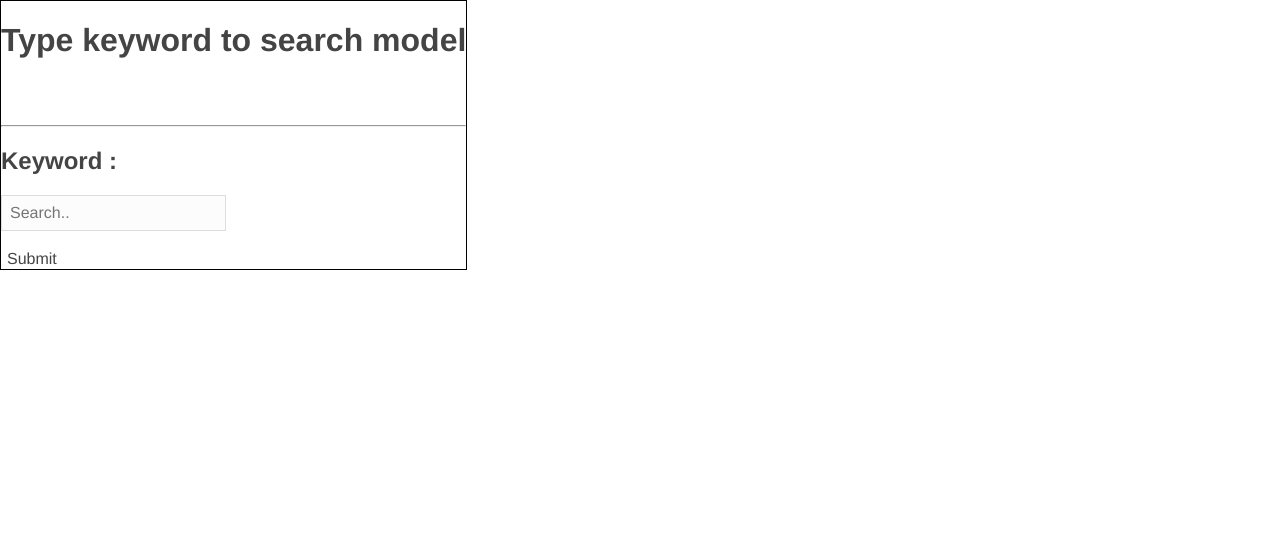
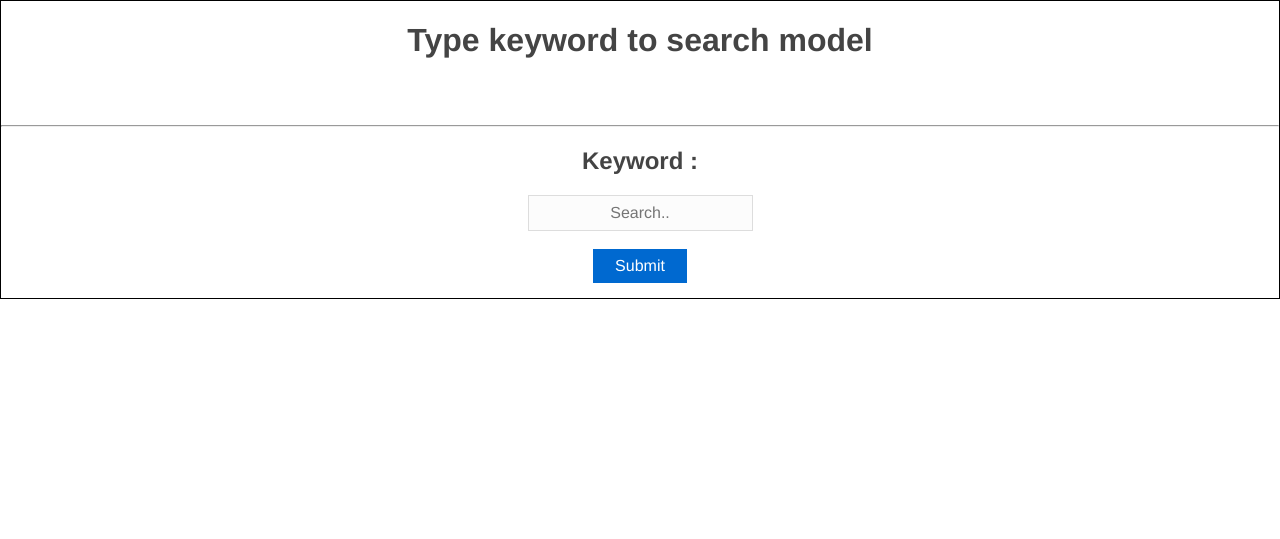
Before and after one commit to mospy26/Database-Application-Programming, a Flask app: page /search in a window 1280 px wide. Shown: the part 80-619 px from the top of the page. Run offline with Flask 2, Linux system fonts and the light colour scheme; parts of the project's set-up code (start-up, migrations or seed data) failed here and were passed over.

Commit message:
centred forms, fixed display of employee departments, removed case sensitivity of search

```diff
--- a/static/css/main.css
+++ b/static/css/main.css
@@ -44,27 +44,32 @@ a:hover {
 .clear {
     clear: both;
 }
+
 .wrapper{
       margin: auto;
       border:1px solid #000;
-      display:inline-block;
+      display:block;
+      text-align:center;
+      padding-bottom: 15px;
 }
 
 input,
 button {
   background-color:transparent;
   border:0;
+  text-align: center;
 }
 
 button {
-  display:block;
   right:0;
   top:0;
+  text-align: center;
 }
 
 input {
   padding-right:30px; /* button padding */
 }
+
 h1.title {
   font-size: 40px;
   font-weight: 300;
--- a/templates/index.html
+++ b/templates/index.html
@@ -20,7 +20,7 @@
                 <td> Departments </td>
                 <td>
                 {% for dept in works_in['departments'] %}
-                    {{ dept }}
+                    {{ dept[0] }},
                 {% endfor %}
                 </td>
             </tr>
--- a/templates/search.html
+++ b/templates/search.html
@@ -8,7 +8,7 @@
         <h2>Keyword :</h2>
         <form method="POST" action="{{url_for('search')}}">
        <input type="text" name="search" placeholder="Search.."><br><br>
-          <button type="submit">Submit</button>
+          <button class="flat" type="submit">Submit</button>
         </form>
 </div>
 {% include 'bottom.html'%}
--- a/templates/settings.html
+++ b/templates/settings.html
@@ -16,7 +16,7 @@
                 <input type="text" name="contact" placeholder="Enter new contact number"/><br><br>
 
 
-                <button type="submit" name="edit">Submit</button>
+                <button class="flat" type="submit" name="edit">Submit</button>
             </form>
 </div>
 {% include 'bottom.html'%}
--- a/templates/tickboxModel.html
+++ b/templates/tickboxModel.html
@@ -12,7 +12,7 @@
                     <input type="checkbox" name="weight" value="61"> 61 - 80 <br>
                     <input type="checkbox" name="weight" value="81"> 81 - 100 <br><br>
                 <br>
-                    <input type="submit" value="Submit">
+                    <button class="flat" type="submit" value="Submit">Submit</button>
                 </form>
 
             </tbody>
```
Also changed, not shown: database.py (+6 -5 lines).
